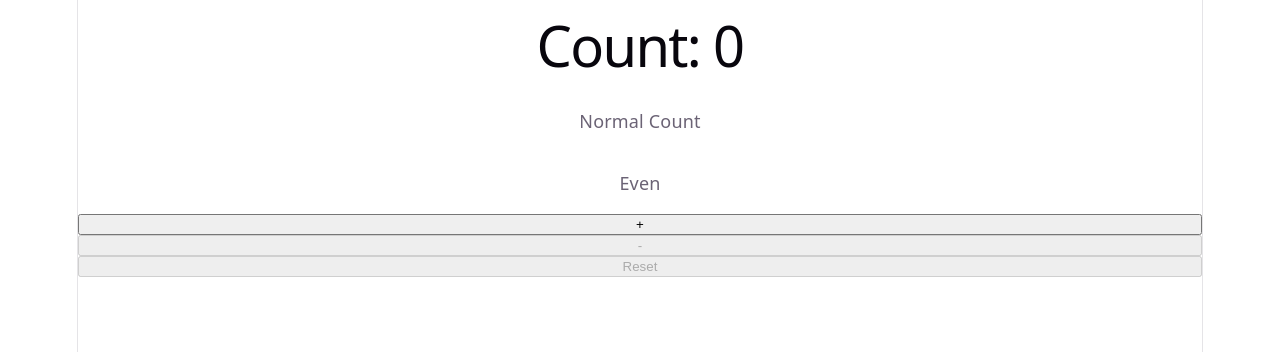
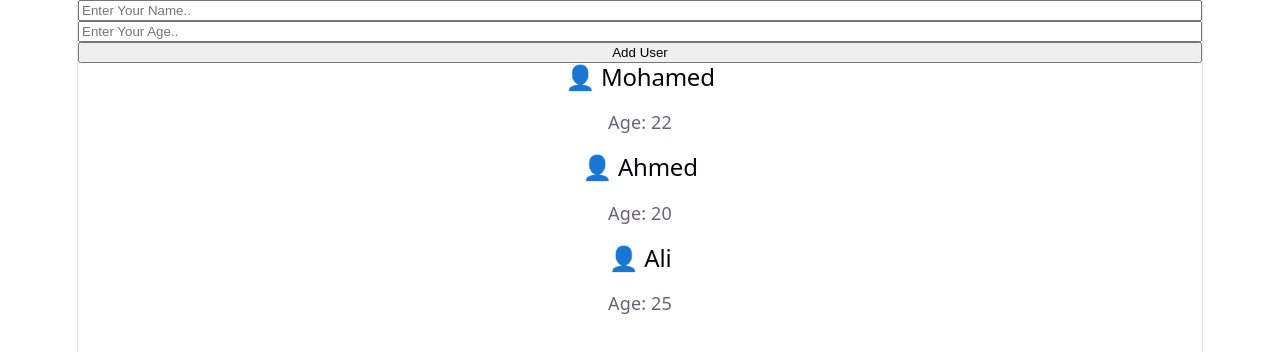
Before and after one commit to MoohammedAdell/react-master, a React (Vite) app: page / in a window 1280 px wide. Shown: the top 352 px of the page. Built offline with nearby package versions, Linux system fonts and the light colour scheme.

Commit message:
Refactor App component to implement user addition functionality and update UserCard component

```diff
--- a/src/App.jsx
+++ b/src/App.jsx
@@ -1,39 +1,49 @@
 import { useState } from "react";
+import UserCard from "./components/UserCard";
+
+const initialUsers = [
+  { id: 1, name: "Mohamed", age: 22 },
+  { id: 2, name: "Ahmed", age: 20 },
+  { id: 3, name: "Ali", age: 25 },
+];
 
 function App() {
-  const [count, setCount] = useState(0);
+  const [users, setUsers] = useState(initialUsers);
+  const [name, setName] = useState("");
+  const [age, setAge] = useState("");
 
-  const handelIncrement = () => {
-    if (count < 20) {
-      setCount((prev) => prev + 1);
-    } else {
-      alert("Maximum Reached");
+  const handelAddUser = () => {
+    const newUser = {
+      id: Date.now,
+      name: name,
+      age: Number(age),
+    };
+    if (name.trim().length > 0 && age > 0) {
+      setUsers((prev) => [...prev, newUser]);
     }
-  };
-  const handelDecrement = () => {
-    if (count > 0) return setCount((prev) => prev - 1);
-  };
-  const handelReset = () => {
-    setCount(0);
+    setName("");
+    setAge("");
   };
 
-  const even = count % 2 === 0;
   return (
     <>
-      <h1>Count: {count}</h1>
+      <input
+        type="text"
+        placeholder="Enter Your Name.."
+        value={name}
+        onChange={(e) => setName(e.target.value)}
+      />
+      <input
+        type="number"
+        placeholder="Enter Your Age.."
+        value={age}
+        onChange={(e) => setAge(e.target.value)}
+      />
+      <button onClick={handelAddUser}>Add User</button>
 
-      <p>{count > 10 ? "High Count" : "Normal Count"}</p>
-      <p>{even ? "Even" : "Odd"}</p>
-
-      <button onClick={handelIncrement} disabled={count === 20}>
-        +
-      </button>
-      <button onClick={handelDecrement} disabled={count === 0}>
-        -
-      </button>
-      <button onClick={handelReset} disabled={count === 0}>
-        Reset
-      </button>
+      {users.map((user) => (
+        <UserCard key={user.id} user={user} />
+      ))}
     </>
   );
 }
--- a/src/components/UserCard.jsx
+++ b/src/components/UserCard.jsx
@@ -1,9 +1,8 @@
-function UserCard({ name, age, job = "No Job" }) {
+function UserCard({user}) {
   return (
     <div>
-      <h2>👤 {name}</h2>
-      <p>Age: {age}</p>
-      <p>Job: {job}</p>
+      <h2>👤 {user.name}</h2>
+      <p>Age: {user.age}</p>
     </div>
   );
 }
```
